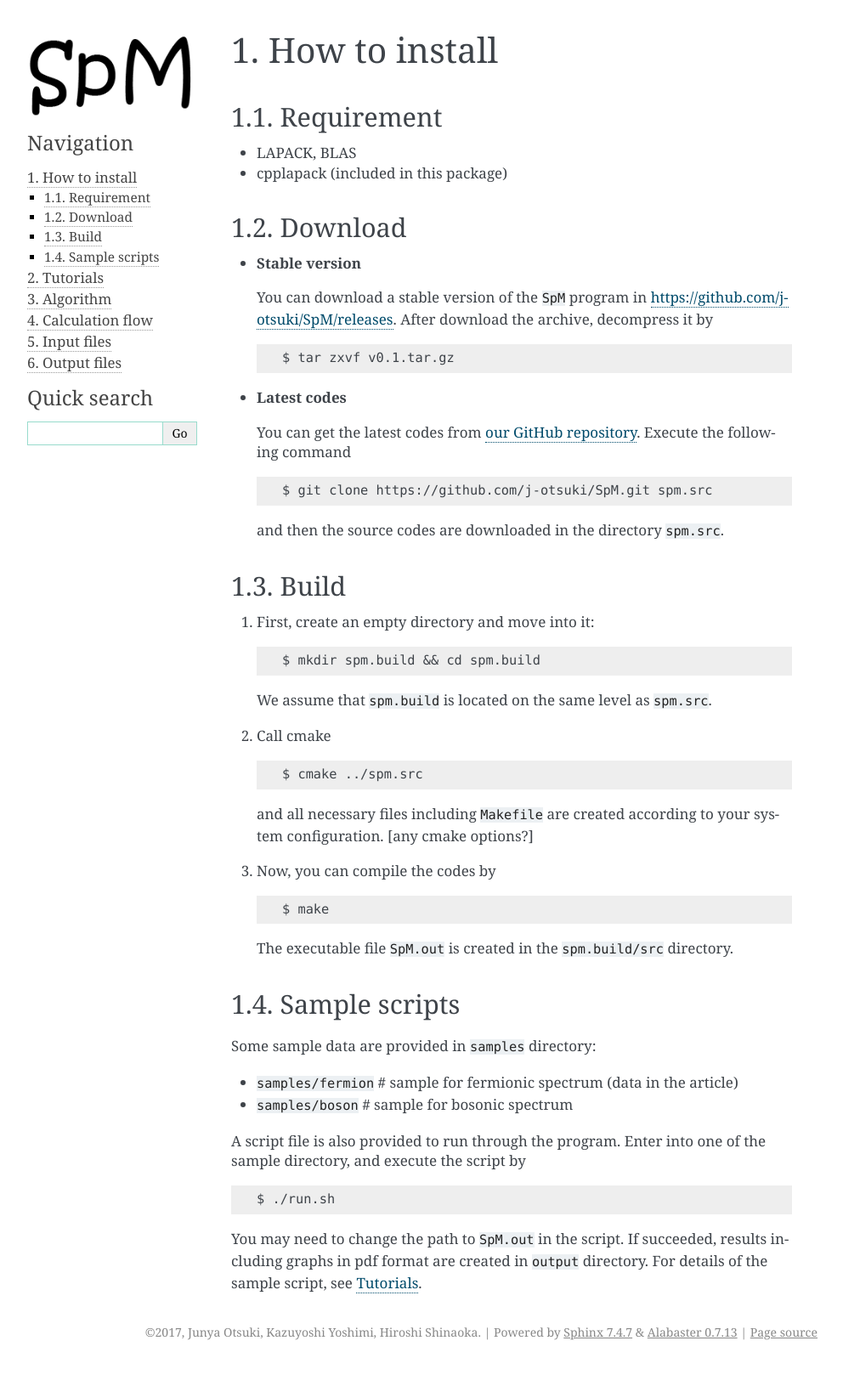
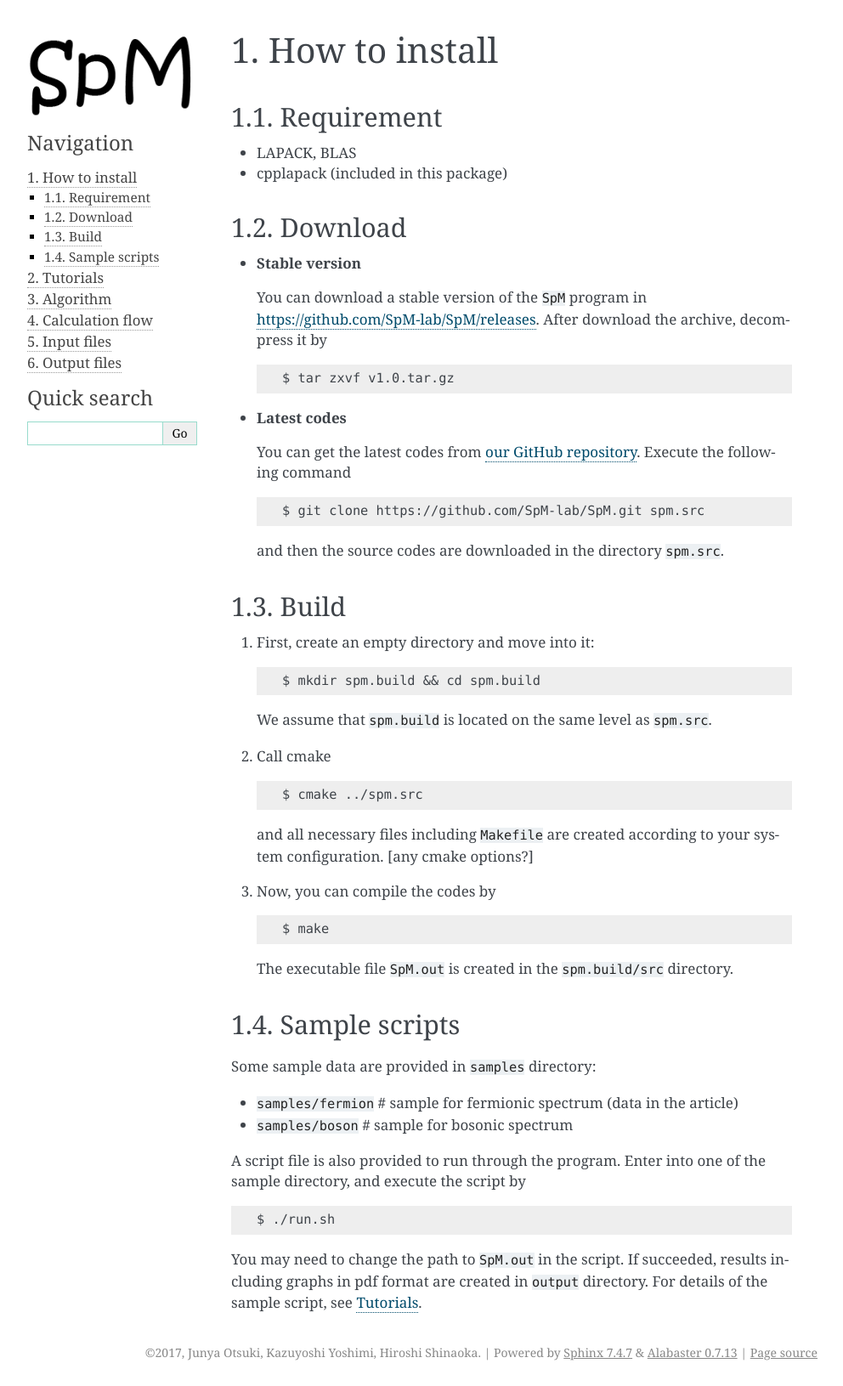
Before and after one commit to SpM-lab/SpM, a Sphinx documentation site: the page built from docs/manual/source/docs/install.rst, in a window 1280 px wide. Shown: the whole page at 85% size, without its empty margins (148-1140 px from the left). Built offline with Sphinx 7.4.7, drawn with Linux system fonts in a browser that asks for light colours; formulas are drawn with MathJax 3; before the commit the page ends 1607 px from its top, so only the background shows below that.

Commit message:
update link in manual

```diff
--- a/docs/manual/source/docs/install.rst
+++ b/docs/manual/source/docs/install.rst
@@ -16,19 +16,19 @@ Download
 ---------
 * **Stable version**
 
-  You can download a stable version of the ``SpM`` program in https://github.com/j-otsuki/SpM/releases. After download the archive, decompress it by
+  You can download a stable version of the ``SpM`` program in https://github.com/SpM-lab/SpM/releases. After download the archive, decompress it by
 
   ::
 
-    $ tar zxvf v0.1.tar.gz
+    $ tar zxvf v1.0.tar.gz
 
 * **Latest codes**
 
-  You can get the latest codes from `our GitHub repository <https://github.com/j-otsuki/SpM>`_. Execute the following command
+  You can get the latest codes from `our GitHub repository <https://github.com/SpM-lab/SpM>`_. Execute the following command
 
   ::
 
-    $ git clone https://github.com/j-otsuki/SpM.git spm.src
+    $ git clone https://github.com/SpM-lab/SpM.git spm.src
 
   and then the source codes are downloaded in the directory ``spm.src``.
 
```
Also changed, not shown: 3 other files.
